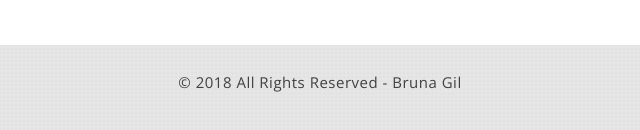
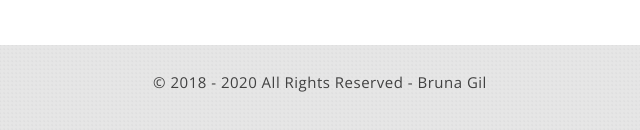
Before and after one commit to brunagil/old-brunagil-portfolio, a website: page index.html in a window 1280 px wide. Shown: the part 3124-3254 px from the top of the page, 320-960 px from the left. Drawn offline with nearby package versions, Linux system fonts and the light colour scheme.

Commit message:
Mudar ano no footer

```diff
--- a/index.html
+++ b/index.html
@@ -330,7 +330,7 @@
   <footer class="sections__background_color footer__size">
     <div class="container">
       <div class="footer__display">
-        <p class="">© 2018 All Rights Reserved - Bruna Gil </p>
+        <p class="">© 2018 - 2020 All Rights Reserved - Bruna Gil </p>
       </div>
     </div>
   </footer>
```
